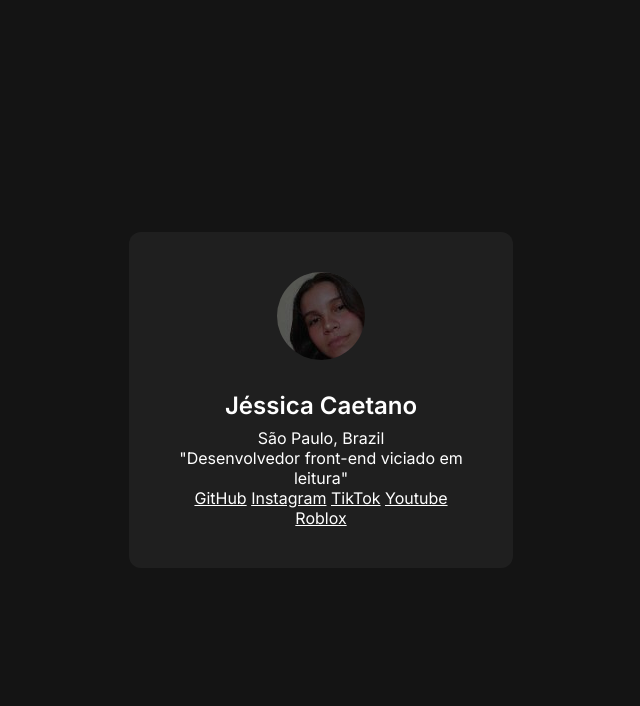
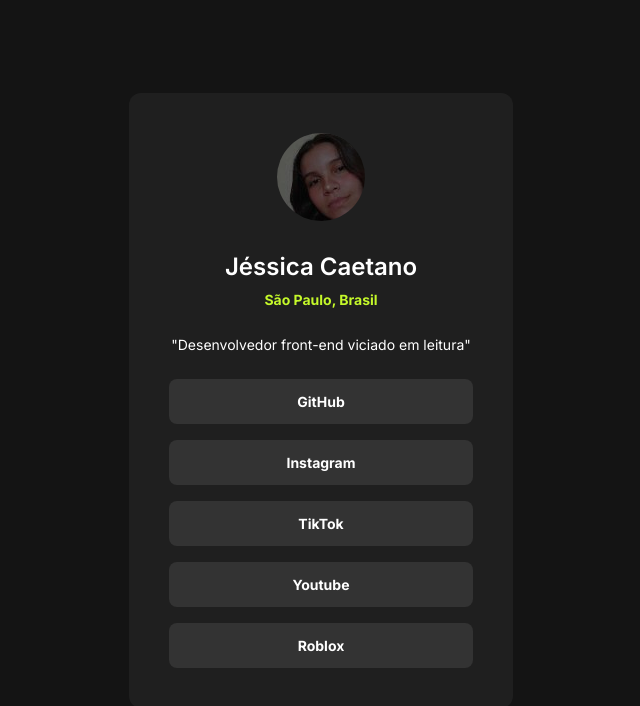
Before and after one commit to jessicacaetano12c/meus-links, a plain HTML site: page index.html in a window 1280 px wide. Shown: the whole page, without its empty margins (319-959 px from the left). Drawn offline with Linux system fonts and the light colour scheme.

Commit message:
desenvolvimento do CSS terminado

```diff
--- a/index.html
+++ b/index.html
@@ -13,7 +13,7 @@
     <div>
         <img src="./jessica 88x88.jpg" alt="imagem do criador da pasta de links, Jéssica Caetano">
         <h1> Jéssica Caetano</h1>
-        <p>São Paulo, Brazil</p>
+        <strong>São Paulo, Brasil</strong>
 
         <p>"Desenvolvedor front-end viciado em leitura"</p>
 
--- a/style.css
+++ b/style.css
@@ -36,3 +36,31 @@ div h1 {
     font-weight: 600;
     margin-bottom: 4px;
 }
+div strong {
+    color: #C4F82A;
+    font-size: 14px;
+    line-height: 21px;
+}
+
+
+div p {
+    margin-top: 24px;
+    margin-bottom: 24px;
+    font-size: 14px;
+    line-height: 21px;
+}
+
+div a + a {
+    margin-top: 16px;
+}
+
+div a {
+    display: block;
+    text-decoration: none;
+    background-color: #333333;
+    padding: 12px;
+    border-radius: 8px;
+    font-weight: 700;
+    font-size: 14px;
+    line-height: 21px;
+}
```
